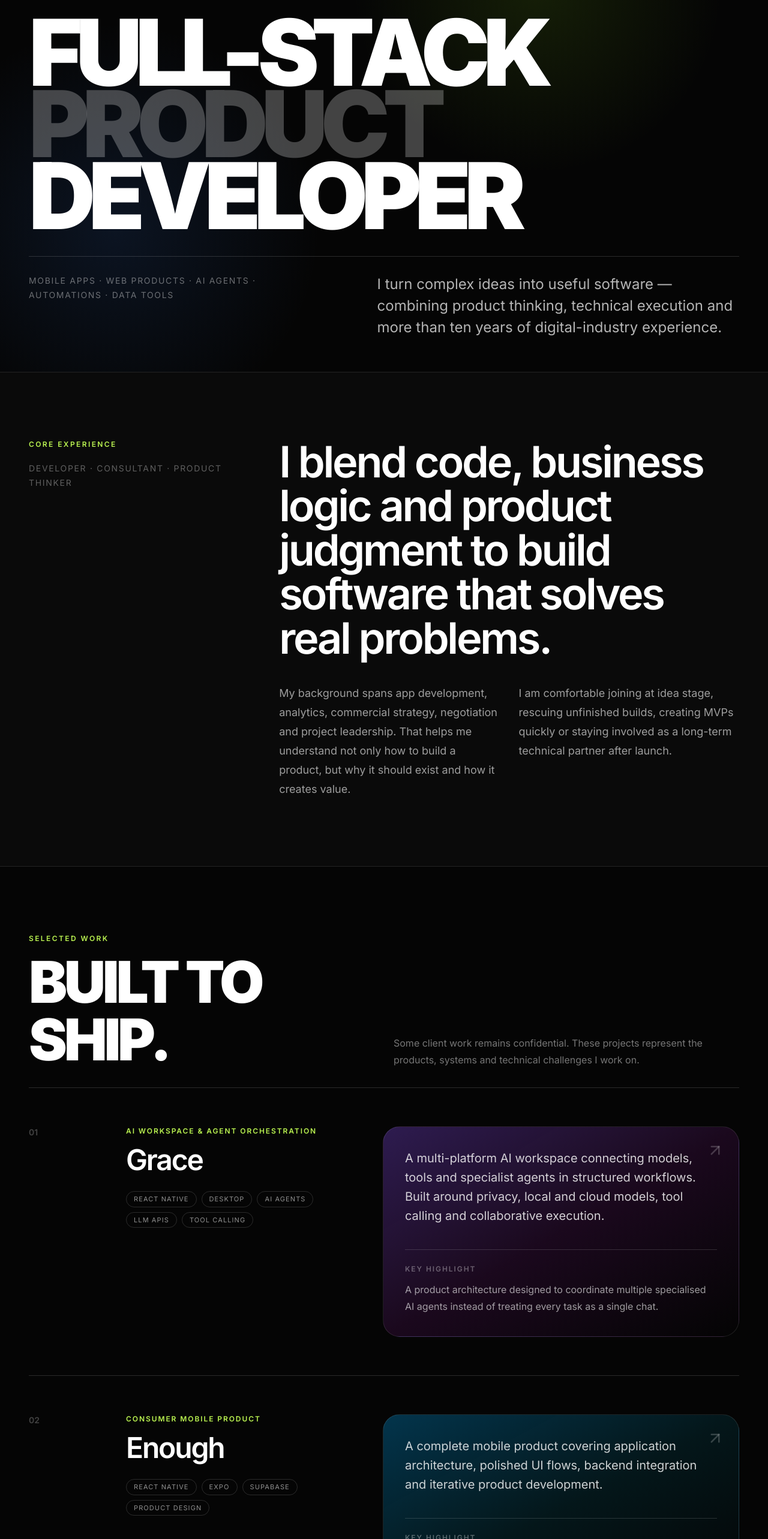
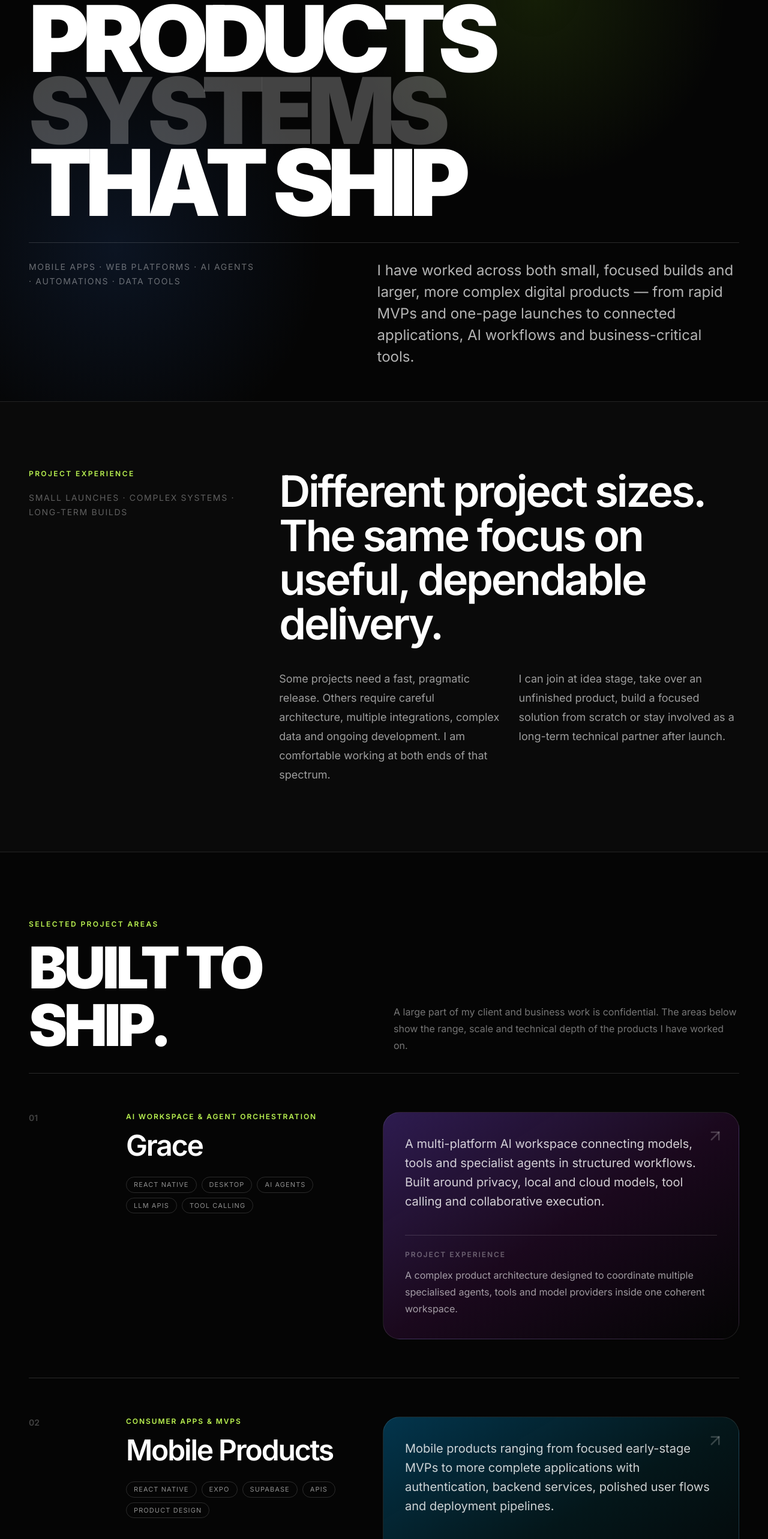
Before and after one commit to rem0ulade/vantura-neu, a Next.js app: page /rem0/portfolio in a window 1280 px wide. Shown: the part 180-2746 px from the top of the page at 60% size. Built offline with nearby package versions, Linux system fonts and the light colour scheme.

Commit message:
Refocus portfolio on project delivery

```diff
--- a/app/rem0/portfolio/page.tsx
+++ b/app/rem0/portfolio/page.tsx
@@ -5,7 +5,7 @@ import { ArrowUpRight, Github, Mail, MapPin } from 'lucide-react'
 export const metadata: Metadata = {
   title: 'Jonathan Kokalj | App & Software Developer',
   description:
-    'Jonathan Kokalj is an experienced German app and software developer building mobile apps, web products, AI integrations and automations.',
+    'Jonathan Kokalj builds mobile apps, web products, AI integrations, automations and data tools for founders, teams and businesses.',
 }
 
 const projects = [
@@ -16,42 +16,53 @@ const projects = [
     description:
       'A multi-platform AI workspace connecting models, tools and specialist agents in structured workflows. Built around privacy, local and cloud models, tool calling and collaborative execution.',
     highlight:
-      'A product architecture designed to coordinate multiple specialised AI agents instead of treating every task as a single chat.',
+      'A complex product architecture designed to coordinate multiple specialised agents, tools and model providers inside one coherent workspace.',
     tags: ['React Native', 'Desktop', 'AI Agents', 'LLM APIs', 'Tool Calling'],
     accent: 'from-violet-500/30 via-fuchsia-500/10 to-transparent',
   },
   {
     number: '02',
-    title: 'Enough',
-    type: 'Consumer Mobile Product',
+    title: 'Mobile Products',
+    type: 'Consumer Apps & MVPs',
     description:
-      'A complete mobile product covering application architecture, polished UI flows, backend integration and iterative product development.',
+      'Mobile products ranging from focused early-stage MVPs to more complete applications with authentication, backend services, polished user flows and deployment pipelines.',
     highlight:
-      'Designed as a real product experience rather than a collection of disconnected screens.',
-    tags: ['React Native', 'Expo', 'Supabase', 'Product Design'],
+      'Experience moving products from rough concept to testable release, then iterating based on real requirements and user feedback.',
+    tags: ['React Native', 'Expo', 'Supabase', 'APIs', 'Product Design'],
     accent: 'from-sky-500/30 via-cyan-500/10 to-transparent',
   },
   {
     number: '03',
-    title: 'HotnCold',
-    type: 'App & Supporting Platform',
+    title: 'Web Platforms',
+    type: 'Web Apps, Portals & One-Pagers',
     description:
-      'A mobile application with supporting web presence, backend services and continuous feature development from concept to usable software.',
+      'Responsive websites, internal tools, product pages and web applications for smaller businesses, founders and operational teams.',
     highlight:
-      'End-to-end ownership across mobile, backend and product iteration.',
-    tags: ['Mobile App', 'APIs', 'Supabase', 'Web'],
+      'Projects span fast one-page launches, custom interfaces and connected web products with real business logic behind them.',
+    tags: ['Next.js', 'React', 'Responsive UI', 'SEO', 'Deployment'],
     accent: 'from-orange-500/30 via-amber-500/10 to-transparent',
   },
   {
     number: '04',
-    title: 'Reporting & Decision Tools',
-    type: 'Business Software',
+    title: 'Reporting & Decision Systems',
+    type: 'Business Software & Data Products',
     description:
-      'Custom dashboards, calculation tools and management applications that turn complex datasets into clear operational decisions.',
+      'Custom dashboards, calculation tools, reporting systems and management applications that turn complex datasets into clear operational decisions.',
     highlight:
-      'Business logic, reporting and data integration translated into software people can actually use.',
-    tags: ['Power BI', 'Excel', 'Data Integration', 'Business Logic'],
+      'Delivered across smaller workflow improvements and larger, business-critical reporting and calculation initiatives.',
+    tags: ['Power BI', 'Excel', 'Data Integration', 'Business Logic', 'Automation'],
     accent: 'from-emerald-500/30 via-teal-500/10 to-transparent',
+  },
+  {
+    number: '05',
+    title: 'AI & Automation Projects',
+    type: 'Integrations, Agents & Workflows',
+    description:
+      'AI-assisted workflows, model integrations, API-connected automations and internal tools that reduce manual work and connect fragmented processes.',
+    highlight:
+      'Built for both narrow operational use cases and broader product concepts where AI becomes part of the actual workflow.',
+    tags: ['OpenAI', 'Claude', 'n8n', 'Make', 'REST APIs', 'Local Models'],
+    accent: 'from-lime-500/25 via-green-500/10 to-transparent',
   },
 ]
 
@@ -62,19 +73,11 @@ const skills = [
   'Product Strategy', 'Project Management', 'Data Integration',
 ]
 
-const experience = [
-  ['Present', 'Freelance App & Software Developer', 'Vantura Studios', 'Apps, websites, AI products, software solutions, technical consulting and product delivery.'],
-  ['2026', 'Senior Manager Strategic Investment', 'Weischer.Cinema GmbH', 'Commercial strategy, controlling, market analysis, budgets and KPI implementation.'],
-  ['Before', 'Senior Deal & Inventory Manager', 'Publicis Media GmbH', 'Budget and contract management, pricing analysis, negotiations and process optimisation.'],
-  ['Earlier', 'Client Campaign Manager', 'RMS Radio Marketing Services', 'Campaign management, client work and Salesforce implementation leadership.'],
-]
-
-const certificates = [
-  'Financial Analysis',
-  'International Business Management',
-  'Economics for Business Leaders',
-  'Excel for Investment Professionals',
-  'Strategic Negotiations',
+const projectRange = [
+  ['Early-stage products', 'From first concept and technical direction to a usable MVP that can be tested, shown and improved.'],
+  ['Small business solutions', 'Focused websites, automations and tools that solve a clear problem without unnecessary complexity.'],
+  ['Internal business systems', 'Reporting, calculation and workflow tools designed around real processes, stakeholders and data.'],
+  ['Longer product builds', 'Applications and platforms that require architecture, iteration, integrations and continued technical ownership.'],
 ]
 
 export default function JonathanPortfolioPage() {
@@ -87,7 +90,7 @@ export default function JonathanPortfolioPage() {
           </Link>
           <div className="flex items-center gap-5 text-xs font-medium uppercase tracking-[0.14em] text-white/55">
             <a href="#work" className="hidden transition hover:text-white sm:block">Work</a>
-            <a href="#about" className="hidden transition hover:text-white sm:block">About</a>
+            <a href="#approach" className="hidden transition hover:text-white sm:block">Approach</a>
             <a href="#arsenal" className="hidden transition hover:text-white md:block">Arsenal</a>
             <a href="https://github.com/rem0ulade" target="_blank" rel="noreferrer" className="inline-flex items-center gap-2 transition hover:text-white">
               <Github size={15} /> GitHub
@@ -110,38 +113,38 @@ export default function JonathanPortfolioPage() {
             </div>
 
             <h1 className="max-w-[1250px] text-[clamp(4rem,12vw,11rem)] font-black uppercase leading-[0.78] tracking-[-0.075em]">
-              Full-Stack
-              <span className="block text-white/25">Product</span>
-              <span className="block">Developer</span>
+              Products
+              <span className="block text-white/25">Systems</span>
+              <span className="block">That Ship</span>
             </h1>
 
             <div className="mt-10 grid gap-8 border-t border-white/15 pt-7 lg:grid-cols-[1fr_1.1fr]">
               <p className="max-w-sm text-sm uppercase leading-6 tracking-[0.12em] text-white/40">
-                Mobile apps · Web products · AI agents · Automations · Data tools
+                Mobile apps · Web platforms · AI agents · Automations · Data tools
               </p>
               <p className="max-w-2xl text-xl leading-8 text-white/70 sm:text-2xl sm:leading-9">
-                I turn complex ideas into useful software — combining product thinking, technical execution and more than ten years of digital-industry experience.
+                I have worked across both small, focused builds and larger, more complex digital products — from rapid MVPs and one-page launches to connected applications, AI workflows and business-critical tools.
               </p>
             </div>
           </div>
         </section>
 
-        <section id="about" className="border-y border-white/10 bg-[#0a0a0a] px-5 py-20 sm:px-8 lg:px-12 lg:py-28">
+        <section id="approach" className="border-y border-white/10 bg-[#0a0a0a] px-5 py-20 sm:px-8 lg:px-12 lg:py-28">
           <div className="mx-auto grid max-w-[1400px] gap-12 lg:grid-cols-[.65fr_1.35fr]">
             <div>
-              <p className="text-xs font-semibold uppercase tracking-[0.2em] text-lime-300">Core experience</p>
-              <p className="mt-5 text-sm uppercase leading-6 tracking-[0.12em] text-white/35">Developer · Consultant · Product thinker</p>
+              <p className="text-xs font-semibold uppercase tracking-[0.2em] text-lime-300">Project experience</p>
+              <p className="mt-5 text-sm uppercase leading-6 tracking-[0.12em] text-white/35">Small launches · Complex systems · Long-term builds</p>
             </div>
             <div>
               <h2 className="text-4xl font-semibold leading-[1.02] tracking-[-0.045em] sm:text-6xl lg:text-7xl">
-                I blend code, business logic and product judgment to build software that solves real problems.
+                Different project sizes. The same focus on useful, dependable delivery.
               </h2>
               <div className="mt-10 grid gap-8 md:grid-cols-2">
                 <p className="text-lg leading-8 text-white/60">
-                  My background spans app development, analytics, commercial strategy, negotiation and project leadership. That helps me understand not only how to build a product, but why it should exist and how it creates value.
+                  Some projects need a fast, pragmatic release. Others require careful architecture, multiple integrations, complex data and ongoing development. I am comfortable working at both ends of that spectrum.
                 </p>
                 <p className="text-lg leading-8 text-white/60">
-                  I am comfortable joining at idea stage, rescuing unfinished builds, creating MVPs quickly or staying involved as a long-term technical partner after launch.
+                  I can join at idea stage, take over an unfinished product, build a focused solution from scratch or stay involved as a long-term technical partner after launch.
                 </p>
               </div>
             </div>
@@ -152,11 +155,11 @@ export default function JonathanPortfolioPage() {
           <div className="mx-auto max-w-[1400px]">
             <div className="flex flex-col justify-between gap-6 border-b border-white/15 pb-8 lg:flex-row lg:items-end">
               <div>
-                <p className="text-xs font-semibold uppercase tracking-[0.2em] text-lime-300">Selected work</p>
+                <p className="text-xs font-semibold uppercase tracking-[0.2em] text-lime-300">Selected project areas</p>
                 <h2 className="mt-4 text-5xl font-black uppercase tracking-[-0.055em] sm:text-7xl lg:text-8xl">Built to ship.</h2>
               </div>
               <p className="max-w-xl text-base leading-7 text-white/45">
-                Some client work remains confidential. These projects represent the products, systems and technical challenges I work on.
+                A large part of my client and business work is confidential. The areas below show the range, scale and technical depth of the products I have worked on.
               </p>
             </div>
 
@@ -179,10 +182,27 @@ export default function JonathanPortfolioPage() {
                     </div>
                     <p className="max-w-2xl text-xl leading-8 text-white/80">{project.description}</p>
                     <div className="mt-10 border-t border-white/15 pt-6">
-                      <p className="text-xs font-semibold uppercase tracking-[0.16em] text-white/35">Key highlight</p>
+                      <p className="text-xs font-semibold uppercase tracking-[0.16em] text-white/35">Project experience</p>
                       <p className="mt-3 max-w-xl leading-7 text-white/60">{project.highlight}</p>
                     </div>
                   </div>
+                </article>
+              ))}
+            </div>
+          </div>
+        </section>
+
+        <section className="border-y border-white/10 bg-[#0a0a0a] px-5 py-20 sm:px-8 lg:px-12 lg:py-28">
+          <div className="mx-auto max-w-[1400px]">
+            <div className="grid gap-8 border-b border-white/15 pb-8 lg:grid-cols-[.7fr_1.3fr]">
+              <p className="text-xs font-semibold uppercase tracking-[0.2em] text-lime-300">Range of work</p>
+              <h2 className="text-4xl font-semibold tracking-[-0.045em] sm:text-6xl">From focused one-off builds to larger products with continued ownership.</h2>
+            </div>
+            <div className="grid md:grid-cols-2">
+              {projectRange.map(([title, text]) => (
+                <article key={title} className="border-b border-white/15 py-8 md:border-r md:px-8 md:first:pl-0">
+                  <h3 className="text-2xl font-semibold tracking-[-0.03em]">{title}</h3>
+                  <p className="mt-4 max-w-xl leading-7 text-white/50">{text}</p>
                 </article>
               ))}
             </div>
@@ -209,44 +229,6 @@ export default function JonathanPortfolioPage() {
           </div>
         </section>
 
-        <section className="border-y border-white/10 bg-[#0a0a0a] px-5 py-20 sm:px-8 lg:px-12 lg:py-28">
-          <div className="mx-auto max-w-[1400px]">
-            <div className="grid gap-8 border-b border-white/15 pb-8 lg:grid-cols-[.7fr_1.3fr]">
-              <p className="text-xs font-semibold uppercase tracking-[0.2em] text-lime-300">Experience</p>
-              <h2 className="text-4xl font-semibold tracking-[-0.045em] sm:text-6xl">Technical delivery backed by commercial and strategic experience.</h2>
-            </div>
-            <div>
-              {experience.map(([year, role, company, text]) => (
-                <article key={`${role}-${company}`} className="grid gap-4 border-b border-white/15 py-8 md:grid-cols-[120px_.9fr_1.1fr]">
-                  <p className="text-sm text-white/30">{year}</p>
-                  <div>
-                    <h3 className="text-xl font-semibold">{role}</h3>
-                    <p className="mt-2 text-sm uppercase tracking-[0.12em] text-lime-300">{company}</p>
-                  </div>
-                  <p className="leading-7 text-white/50">{text}</p>
-                </article>
-              ))}
-            </div>
-          </div>
-        </section>
-
-        <section className="px-5 py-20 sm:px-8 lg:px-12 lg:py-28">
-          <div className="mx-auto grid max-w-[1400px] gap-12 lg:grid-cols-[.7fr_1.3fr]">
-            <div>
-              <p className="text-xs font-semibold uppercase tracking-[0.2em] text-lime-300">Certificates</p>
-              <h2 className="mt-4 text-5xl font-black uppercase tracking-[-0.055em] sm:text-7xl">Always learning.</h2>
-            </div>
-            <div className="divide-y divide-white/15 border-y border-white/15">
-              {certificates.map((certificate, index) => (
-                <div key={certificate} className="flex items-center justify-between gap-5 py-5">
-                  <span className="text-lg text-white/75">{certificate}</span>
-                  <span className="text-xs uppercase tracking-[0.14em] text-white/25">0{index + 1}</span>
-                </div>
-              ))}
-            </div>
-          </div>
-        </section>
-
         <section className="px-5 pb-8 sm:px-8 lg:px-12 lg:pb-12">
           <div className="mx-auto max-w-[1400px] overflow-hidden rounded-[34px] bg-lime-300 px-6 py-12 text-black sm:px-10 lg:px-14 lg:py-16">
             <p className="text-xs font-semibold uppercase tracking-[0.2em]">Have a project in mind?</p>
@@ -255,7 +237,7 @@ export default function JonathanPortfolioPage() {
             </h2>
             <div className="mt-10 flex flex-col justify-between gap-8 border-t border-black/20 pt-7 lg:flex-row lg:items-end">
               <p className="max-w-2xl text-lg leading-8 text-black/65">
-                Small initial budgets are not automatically a deal-breaker when the product, people and long-term potential make sense.
+                Whether it is a small first release or a more ambitious product, I care about clear scope, fast progress and software that remains useful after launch.
               </p>
               <a href="mailto:jk@vantura-studios.com?subject=Project%20inquiry%20for%20Jonathan%20Kokalj" className="inline-flex items-center gap-3 text-sm font-bold uppercase tracking-[0.14em]">
                 Start a conversation <Mail size={18} />
```
